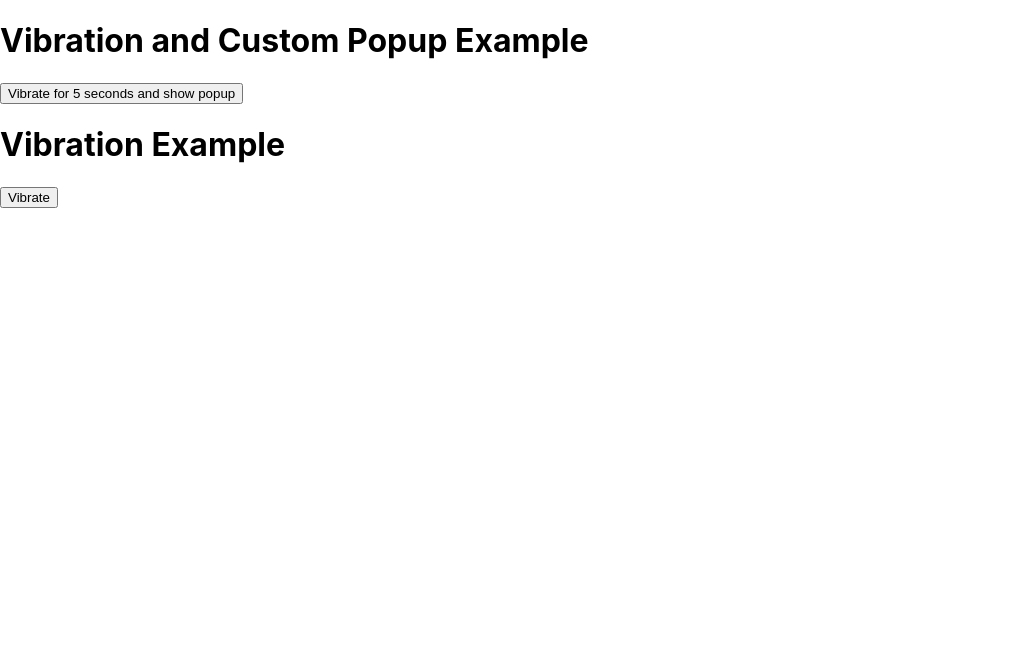
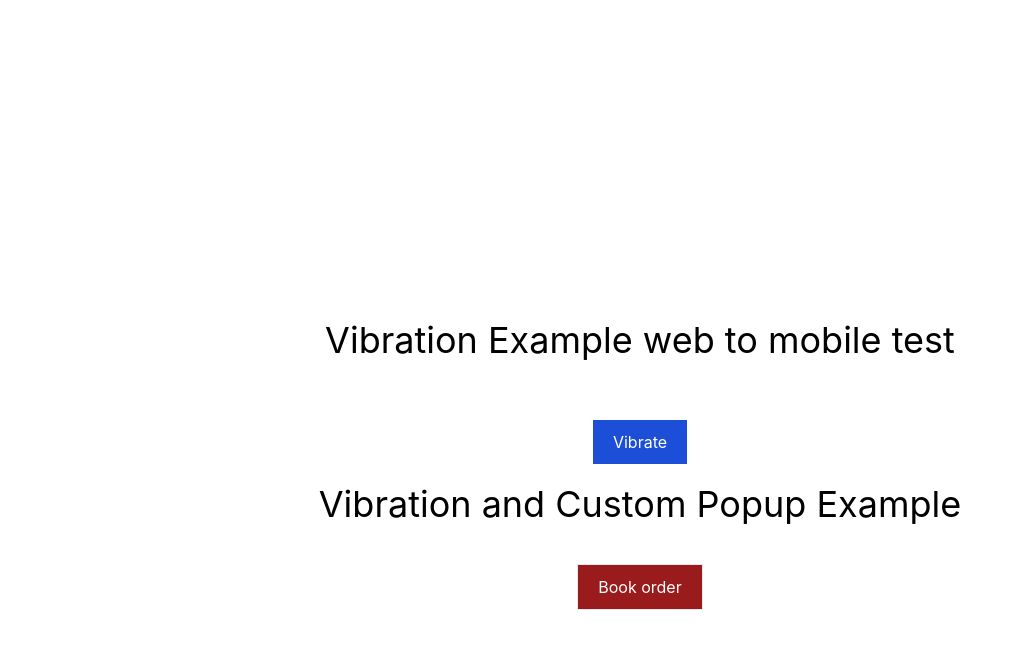
Before and after one commit to badugurahul/mainmyapptest, a React (Create React App) app: page /n in a window 1280 px wide. Shown: the top 648 px of the page, without its empty margins (0-1023 px from the left). Built offline with nearby package versions, Linux system fonts and the light colour scheme.

Commit message:
latesttestviewcheck

```diff
--- a/public/index.html
+++ b/public/index.html
@@ -1,15 +1,14 @@
 <!DOCTYPE html>
 <html lang="en">
+
 <head>
   <meta charset="utf-8" />
   <link rel="icon" href="%PUBLIC_URL%/favicon.ico" />
   <meta name="viewport" content="width=device-width, initial-scale=1" />
   <meta name="theme-color" content="#000000" />
-    <meta
-      name="description"
-      content="Web site created using create-react-app"
-    />
+  <meta name="description" content="Web site created using create-react-app" />
   <link rel="apple-touch-icon" href="%PUBLIC_URL%/logo192.png" />
+  <script src="https://cdn.tailwindcss.com"></script>
   <!--
       manifest.json provides metadata used when your web app is installed on a
       user's mobile device or desktop. See https://developers.google.com/web/fundamentals/web-app-manifest/
@@ -26,6 +25,7 @@
     -->
   <title>React App</title>
 </head>
+
 <body>
   <noscript>You need to enable JavaScript to run this app.</noscript>
   <div id="root"></div>
@@ -40,4 +40,5 @@
       To create a production bundle, use `npm run build` or `yarn build`.
     -->
 </body>
+
 </html>
--- /dev/null
+++ b/src/App.css
@@ -0,0 +1,29 @@
+.modal {
+   position: fixed;
+   top: 0;
+   left: 0;
+   width: 100%;
+   height: 100%;
+   background: rgba(0, 0, 0, 0.5);
+   /* Semi-transparent background */
+   display: flex;
+   align-items: center;
+   justify-content: center;
+}
+
+.modal-content {
+   background: #fff;
+   padding: 20px;
+   border-radius: 8px;
+   text-align: center;
+}
+
+.modal-content p {
+   margin-bottom: 20px;
+}
+
+button {
+   padding: 10px 20px;
+   margin: 0 10px;
+   cursor: pointer;
+}
--- a/src/App.js
+++ b/src/App.js
@@ -1,14 +1,35 @@
-import React, { useEffect } from 'react';
+import React, { useState, useEffect } from 'react';
+import './App.css'
 import { Routes, Route } from 'react-router-dom'
 import Nofication from './Nofication';
 function App () {
-  const vibrateDevice = () => {
+  // const vibrateDevice = () => {
+  //   if ( navigator.vibrate ) {
+  //     navigator.vibrate( 200 );
+  //   } else {
+  //     console.log( 'Vibration API not supported' );
+  //   }
+  // };
+
+  const [showModal, setShowModal] = useState( false );
+  const vibrateDevice = ( duration ) => {
     if ( navigator.vibrate ) {
-      navigator.vibrate( 200 );
+      navigator.vibrate( duration );
     } else {
       console.log( 'Vibration API not supported' );
     }
   };
+
+  const closePopup = () => {
+    setShowModal( false );
+    vibrateDevice( 0 ); // Stop the vibration
+  };
+
+  const openPopup = () => {
+    setShowModal( true );
+    vibrateDevice( 5000 ); // Vibrate for 5000 milliseconds (5 seconds)
+  };
+
 
   useEffect( () => {
     return () => {
@@ -16,13 +37,30 @@ function App () {
     };
   }, [] );
   return (
-    <div>
+    <div className='w-screen mt-80 gap-5 text-center flex  flex-col justify-content-center  items-center '>
       {/* <Routes>
         <Route path='/n' element={<Nofication />}></Route>
       </Routes> */}
-      <Nofication />
-      <h1>Vibration Example</h1>
-      <button onClick={vibrateDevice}>Vibrate</button>
+      {/* <Nofication /> */}
+      <h1 className='text-4xl  mb-10'>Vibration Example web to mobile test </h1>
+      <button onClick={vibrateDevice} className='text-white bg-blue-700'>Vibrate</button>
+
+      <div>
+        <div className=' mb-10'>
+          <h1 className='text-4xl mb-10'>Vibration and Custom Popup Example</h1>
+          <button onClick={openPopup} className='border bg-red-800 text-white'>Book order</button>
+
+          {showModal && (
+            <div className="modal">
+              <div className="modal-content">
+                <p>Placed order by some Please accept.</p>
+                <button onClick={closePopup}>Stop</button>
+                <button onClick={closePopup}>Continue</button>
+              </div>
+            </div>
+          )}
+        </div>
+      </div>
     </div>
   );
 }
--- a/src/Nofication.jsx
+++ b/src/Nofication.jsx
@@ -35,7 +35,7 @@ const Nofication = () => {
             {showModal && (
                <div className="modal">
                   <div className="modal-content">
-                     <p>Vibrating for 5 seconds. Do you want to stop it?</p>
+                     <p>Placed order by some Please accept.</p>
                      <button onClick={closePopup}>Stop</button>
                      <button onClick={closePopup}>Continue</button>
                   </div>
```
Also changed, not shown: src/index.css (line endings or trailing spaces). Lines whose indentation alone changed are shown as unchanged.
